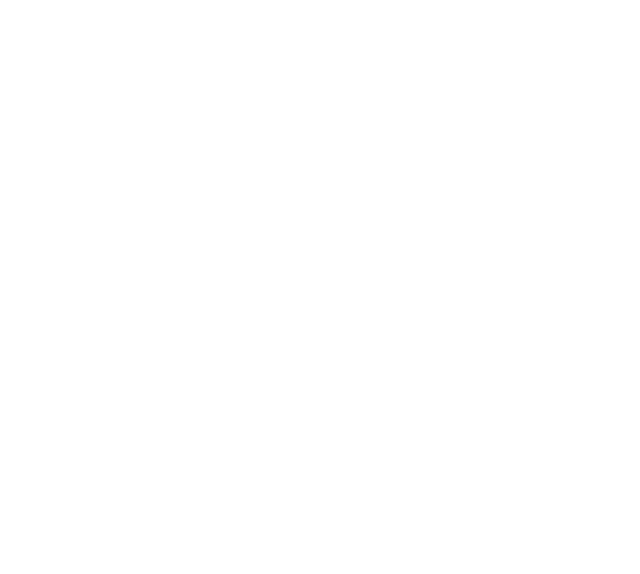
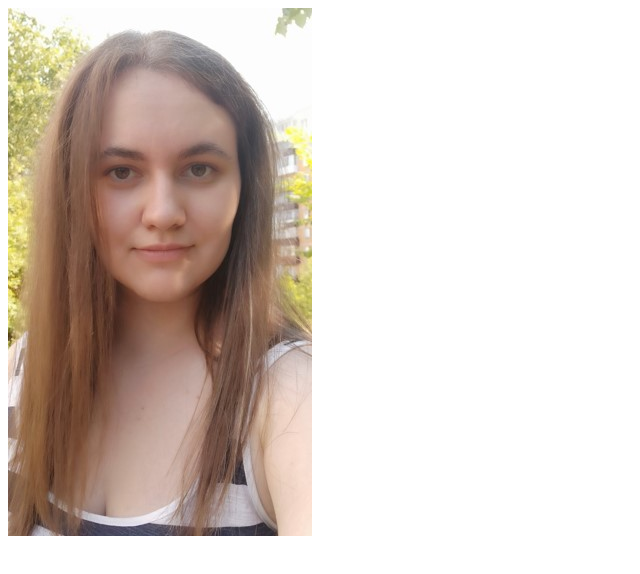
Before and after one commit to serizelle/rsschool-cv, a plain HTML site: page index.html in a window 1280 px wide. Shown: the whole page, without its empty margins (0-640 px from the left). Drawn offline with Linux system fonts and the light colour scheme.

Commit message:
feat: add css file

```diff
--- a/index.html
+++ b/index.html
@@ -6,6 +6,6 @@
     <title>Document</title>
 </head>
 <body>
-
+    <img class="my_photo" src="/my-photo.jpg" alt="my photo">
 </body>
 </html>
--- /dev/null
+++ b/style.css
@@ -0,0 +1,3 @@
+.my_photo {
+    width: 50%;
+}
```
